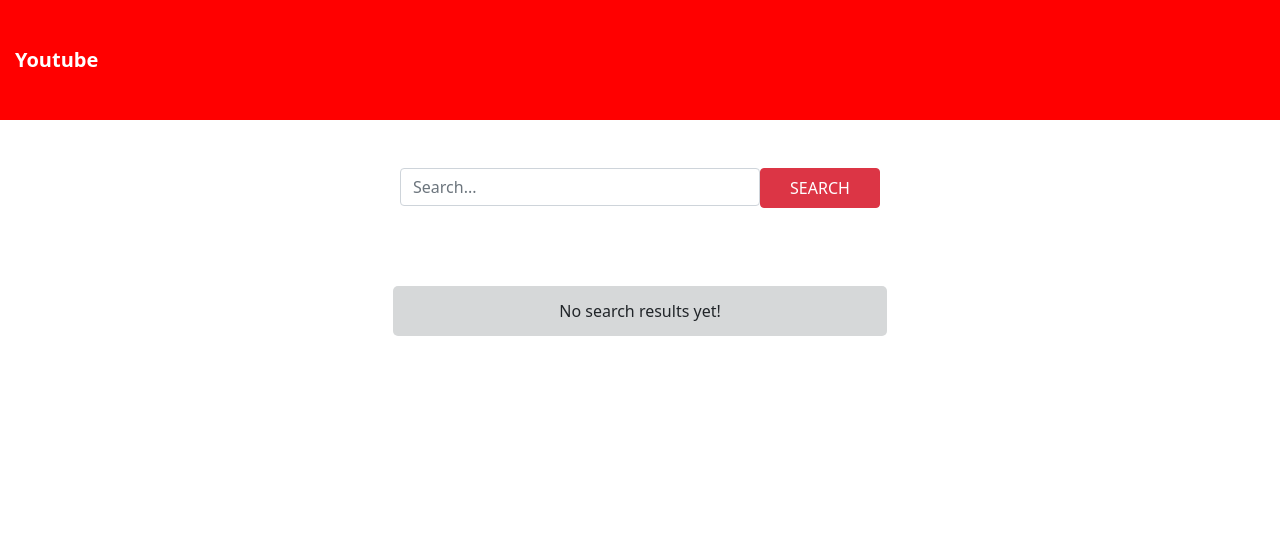
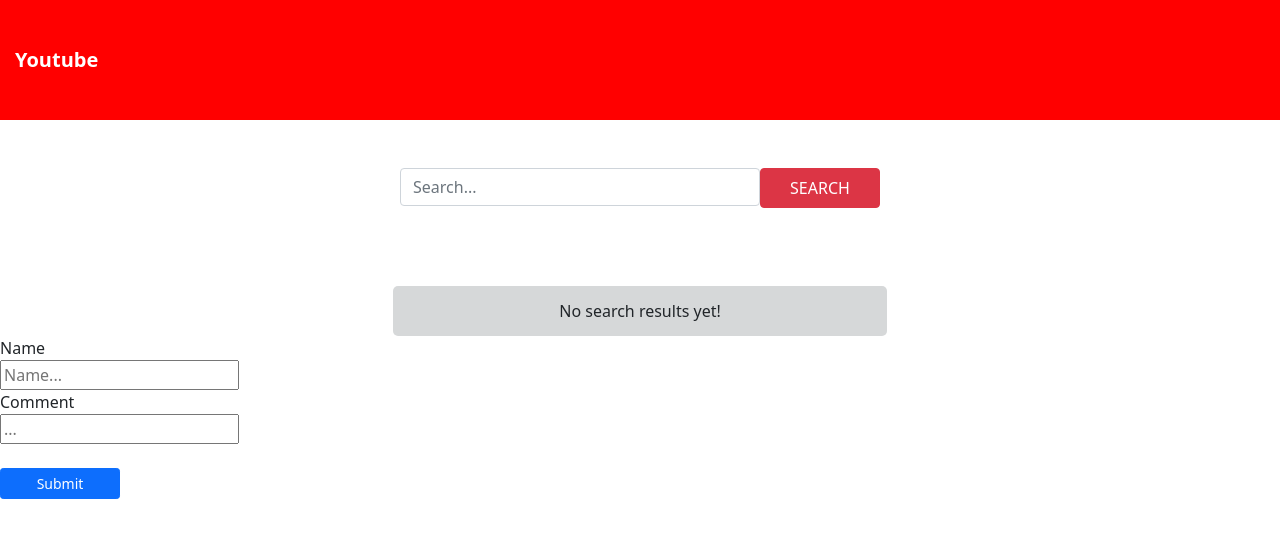
Before and after one commit to GalaticGamingBros/youtube-clone, a React (Create React App) app: page / in a window 1280 px wide. Shown: the top 538 px of the page. Built offline with nearby package versions, Linux system fonts and the light colour scheme.

Commit message:
updating main for merging

```diff
--- a/src/App.js
+++ b/src/App.js
@@ -1,12 +1,14 @@
 import "./App.scss";
 import Main from "./Components/Main/Main";
 import NavBar from "./Components/NavBar/NavBar";
+import CommentsForm from "./Components/ShowPage/CommentsForm";
 
 function App() {
   return (
     <div>
       <NavBar />
       <Main />
+      <CommentsForm />
     </div>
   );
 }
--- a/src/Components/ShowPage/CommentsForm.js
+++ b/src/Components/ShowPage/CommentsForm.js
@@ -0,0 +1,88 @@
+import React, { Component } from "react";
+import { Form, Button } from "react-bootstrap";
+
+export default class CommentsForm extends Component {
+  state = {
+    name: "",
+    comment: "",
+    commentsArray: [],
+  };
+
+  handleNameChange = (event) => {
+    this.setState({ name: event.target.value });
+  };
+
+  handleCommentChange = (event) => {
+    this.setState({ comment: event.target.value });
+  };
+
+  handleSubmit = () => {
+    let commentsArrayCopy = [...this.state.commentsArray];
+    console.log(commentsArrayCopy);
+    const { commentsArray } = this.state;
+    commentsArrayCopy.push({
+      name: this.state.name,
+      comment: this.state.comment,
+    });
+    this.setState({
+      commentsArray: commentsArrayCopy,
+    });
+    console.log("commentsArray:", commentsArray);
+    let commentArrayUpdated = commentsArray.map((comment) => {
+      console.log("map comment:", comment);
+    });
+    // for (let comment of commentsArrayCopy) {
+    //   console.log("comment:", comment);
+    //   <li>{comment}</li>;
+    // }
+    // this.setState({
+    //   commentsArray: commentArrayUpdated,
+    // });
+  };
+
+  render() {
+    // console.log(this.state);
+    return (
+      <div>
+        <div>
+          {/* <Form.Group controlId="formBasicName">
+            <Form.Label>Name</Form.Label>
+            <Form.Control
+              type="text"
+              placeholder="Name..."
+              value={name}
+              onChange={(e) => this.setState({ name: e.target.value })}
+            /> */}
+          <Form></Form>
+          <label>Name</label>
+          <div>
+            <input
+              value={this.state.name}
+              onChange={this.handleNameChange}
+              placeholder="Name..."
+            ></input>
+          </div>
+          <div>
+            <label>Comment</label>
+          </div>
+          <div>
+            <input
+              value={this.state.comment}
+              onChange={this.handleCommentChange}
+              placeholder="..."
+            ></input>
+          </div>
+        </div>
+        <br></br>
+        <button
+          type="button"
+          className="btn btn-primary btn-sm"
+          onClick={this.handleSubmit}
+        >
+          Submit
+        </button>
+        <ul>{this.state.commentsArray}</ul>
+      </div>
+    );
+  }
+}
```
Also changed, not shown: src/Components/NavBar/Home.js (+7 -0 lines).
